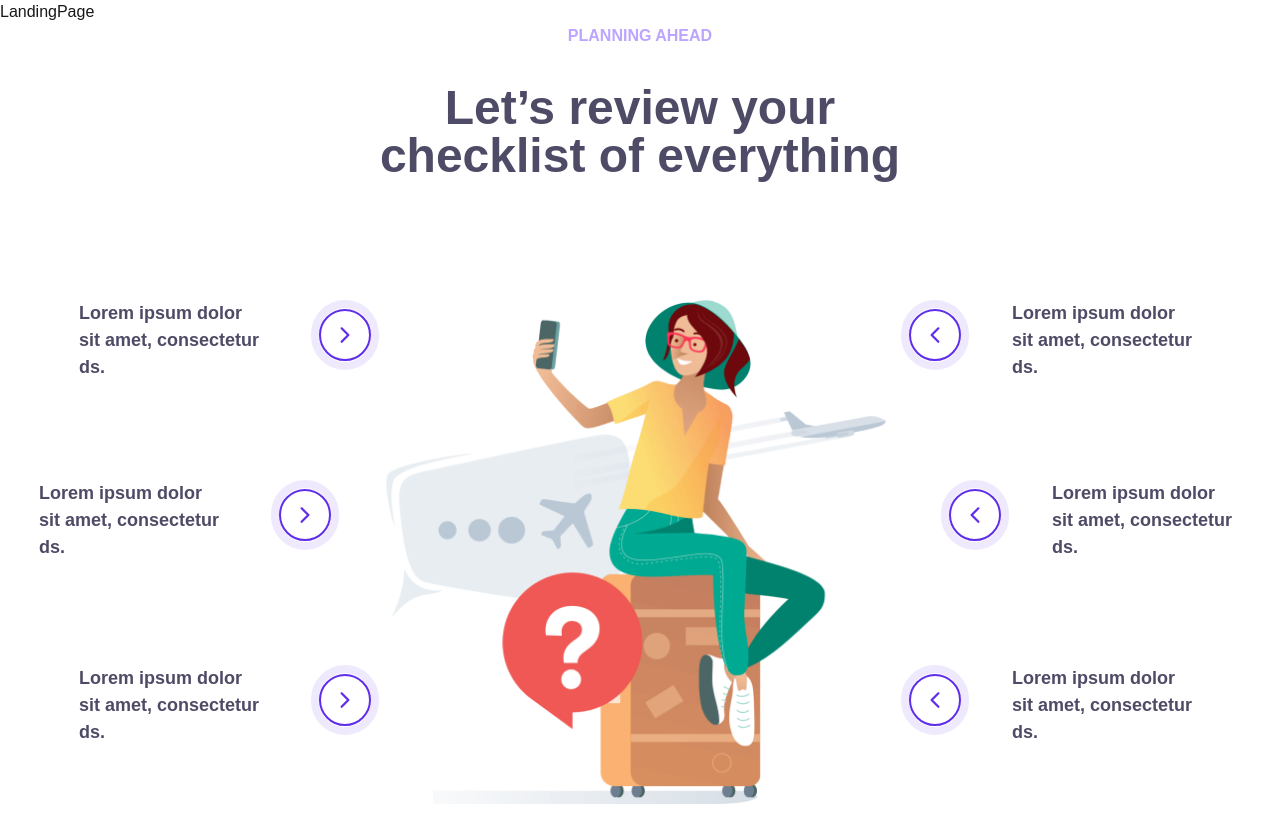
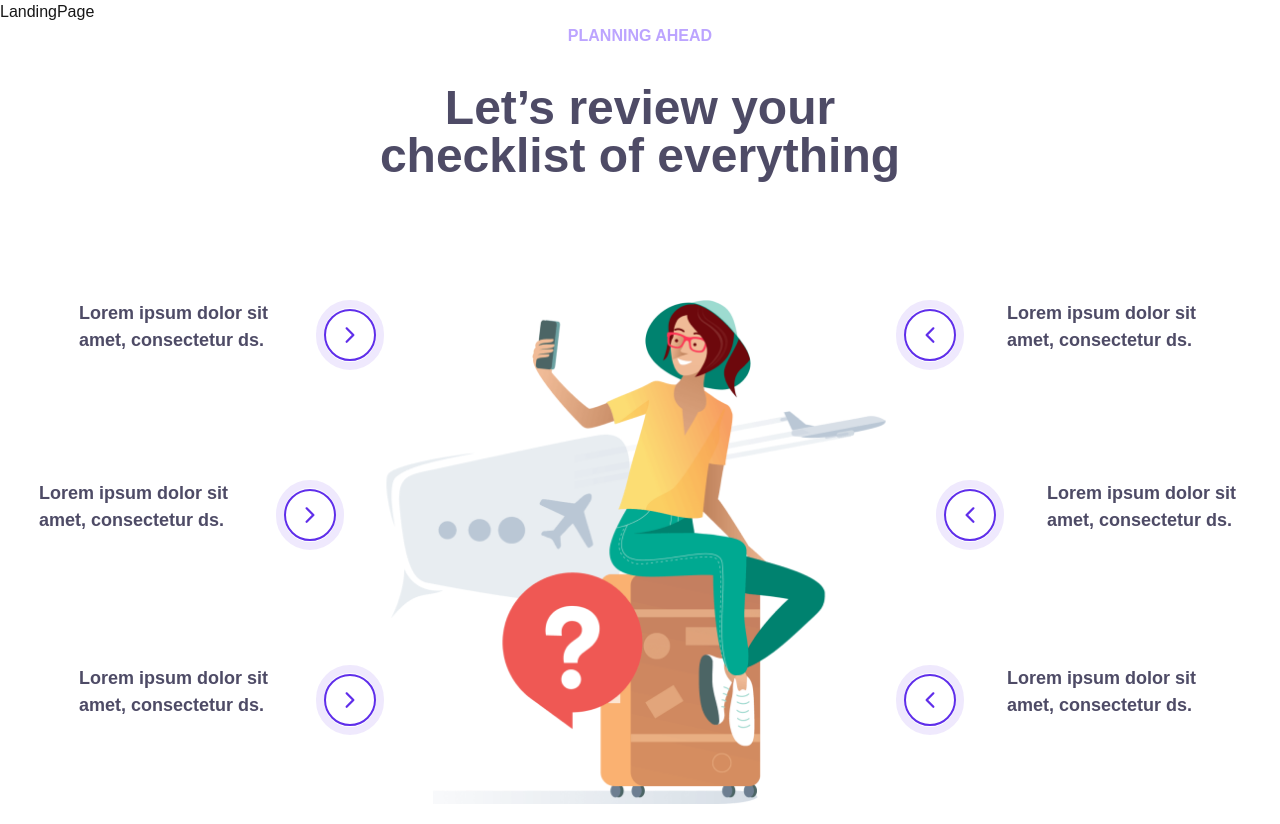
Before and after one commit to Mb-03/travelling-company, a Next.js app: page /en in a window 1280 px wide. Built offline with nearby package versions, Linux system fonts and the light colour scheme.

Commit message:
added hover scale

```diff
--- a/app/[locale]/layout.tsx
+++ b/app/[locale]/layout.tsx
@@ -1,5 +1,5 @@
 import type { Metadata } from "next";
-import { Geist, Geist_Mono } from "next/font/google";
+import { Geist, Geist_Mono, Poppins } from "next/font/google";
 import "./globals.css";
 import { Toaster } from "react-hot-toast";
 import { hasLocale, NextIntlClientProvider } from "next-intl";
@@ -11,6 +11,11 @@ import { QueryProvider } from "@/features/query/QueryProvider";
 const geistSans = Geist({
   variable: "--font-geist-sans",
   subsets: ["latin"],
+});
+const poppins = Poppins({
+  subsets: ["latin"],
+  weight: ["400", "500", "600", "700"],
+  variable: "--font-poppins",
 });
 
 const geistMono = Geist_Mono({
@@ -39,7 +44,7 @@ export default async function RootLayout({
   return (
     <html lang={locale}>
       <body
-        className={`${geistSans.variable} ${geistMono.variable} antialiased`}
+        className={`${geistSans.variable} ${geistMono.variable} ${poppins.variable} antialiased`}
       >
         <NextIntlClientProvider locale={locale}>
           <ThemeProvider attribute="class" defaultTheme="system" enableSystem>
--- a/features/review/components/Location.tsx
+++ b/features/review/components/Location.tsx
@@ -49,13 +49,13 @@ const Location = () => {
     <>
       <Link
         href={LocData[0].href}
-        className="max-w-[300px] min-h-[140px] flex absolute left-[-130px]"
+        className="max-w-[305px] min-h-[140px] flex absolute left-[-130px]"
       >
-        <div className="flex gap-[43px]">
+        <div className="flex gap-[43px] ">
           <p className="font-semibold text-[18px] text-[#4E4B66] ">
             {LocData[0].text}
           </p>
-          <div className=" flex justify-center items-center w-[70px] h-[70px] rounded-full border-[8px] border-[#5F2EEA]/10">
+          <div className=" flex justify-center items-center w-[70px] h-[70px] rounded-full border-[8px] border-[#5F2EEA]/10 hover:scale-125 ease-in-out transition-all duration-300">
             <div className="w-[52px] h-[52px] rounded-full border-[2px] border-[#5F2EEA] flex justify-center items-center">
               <FrontArrow className="max-w-[24px] max-h-[24px] min-w-[24px] min-h-[24px] text-[#602eea] " />
             </div>
@@ -64,13 +64,13 @@ const Location = () => {
       </Link>
       <Link
         href={LocData[1].href}
-        className="max-w-[300px] min-h-[140px] absolute top-[180px] left-[-170px]"
+        className="max-w-[305px] min-h-[140px] absolute top-[180px] left-[-170px]"
       >
-        <div className="flex gap-[43px]">
+        <div className="flex gap-[43px] ">
           <p className="font-semibold text-[18px] text-[#4E4B66] ">
             {LocData[1].text}
           </p>
-          <div className=" flex justify-center items-center w-[70px] h-[70px] rounded-full border-[8px] border-[#5F2EEA]/10">
+          <div className=" flex justify-center items-center w-[70px] h-[70px] rounded-full border-[8px] border-[#5F2EEA]/10 hover:scale-125 ease-in-out transition-all duration-300">
             <div className="w-[52px] h-[52px] rounded-full border-[2px] border-[#5F2EEA] flex justify-center items-center">
               <FrontArrow className="max-w-[24px] max-h-[24px] min-w-[24px] min-h-[24px] text-[#602eea] " />
             </div>
@@ -79,13 +79,13 @@ const Location = () => {
       </Link>
       <Link
         href={LocData[2].href}
-        className="max-w-[300px] min-h-[140px]  absolute top-[365px] left-[-130px]"
+        className="max-w-[305px] min-h-[140px]  absolute top-[365px] left-[-130px]"
       >
         <div className="flex gap-[43px]">
           <p className="font-semibold text-[18px] text-[#4E4B66] ">
             {LocData[2].text}
           </p>
-          <div className=" flex justify-center items-center w-[70px] h-[70px] rounded-full border-[8px] border-[#5F2EEA]/10">
+          <div className=" flex justify-center items-center w-[70px] h-[70px] rounded-full border-[8px] border-[#5F2EEA]/10 hover:scale-125 ease-in-out transition-all duration-300">
             <div className="w-[52px] h-[52px] rounded-full border-[2px] border-[#5F2EEA] flex justify-center items-center">
               <FrontArrow className="max-w-[24px] max-h-[24px] min-w-[24px] min-h-[24px] text-[#602eea] " />
             </div>
@@ -101,10 +101,10 @@ const Location = () => {
 
       <Link
         href={LocData[3].href}
-        className="max-w-[300px] min-h-[140px] absolute right-[-130px] "
+        className="max-w-[305px] min-h-[140px] absolute right-[-130px] "
       >
         <div className="flex gap-[43px]">
-          <div className=" flex justify-center items-center w-[70px] h-[70px] rounded-full border-[8px] border-[#5F2EEA]/10">
+          <div className=" flex justify-center items-center w-[70px] h-[70px] rounded-full border-[8px] border-[#5F2EEA]/10 hover:scale-125 ease-in-out transition-all duration-300">
             <div className="w-[52px] h-[52px] rounded-full border-[2px] border-[#5F2EEA] flex justify-center items-center">
               <BackArrow className="max-w-[24px] max-h-[24px] min-w-[24px] min-h-[24px] text-[#602eea] " />
             </div>
@@ -116,10 +116,10 @@ const Location = () => {
       </Link>
       <Link
         href={LocData[4].href}
-        className="max-w-[300px] min-h-[140px] absolute top-[180px] right-[-170px]"
+        className="max-w-[305px] min-h-[140px] absolute top-[180px] right-[-170px]"
       >
         <div className="flex gap-[43px]">
-          <div className=" flex justify-center items-center w-[70px] h-[70px] rounded-full border-[8px] border-[#5F2EEA]/10">
+          <div className=" flex justify-center items-center w-[70px] h-[70px] rounded-full border-[8px] border-[#5F2EEA]/10 hover:scale-125 ease-in-out transition-all duration-300">
             <div className="w-[52px] h-[52px] rounded-full border-[2px] border-[#5F2EEA] flex justify-center items-center">
               <BackArrow className="max-w-[24px] max-h-[24px] min-w-[24px] min-h-[24px] text-[#602eea] " />
             </div>
@@ -131,10 +131,10 @@ const Location = () => {
       </Link>
       <Link
         href={LocData[5].href}
-        className="max-w-[300px] min-h-[140px] absolute top-[365px] right-[-130px]"
+        className="max-w-[305px] min-h-[140px] absolute top-[365px] right-[-130px]"
       >
         <div className="flex gap-[43px]">
-          <div className=" flex justify-center items-center w-[70px] h-[70px] rounded-full border-[8px] border-[#5F2EEA]/10">
+          <div className=" flex justify-center items-center w-[70px] h-[70px] rounded-full border-[8px] border-[#5F2EEA]/10 hover:scale-125 ease-in-out transition-all duration-300">
             <div className="w-[52px] h-[52px] rounded-full border-[2px] border-[#5F2EEA] flex justify-center items-center">
               <BackArrow className="max-w-[24px] max-h-[24px] min-w-[24px] min-h-[24px] text-[#602eea] " />
             </div>
--- a/features/review/components/ReviewPage.tsx
+++ b/features/review/components/ReviewPage.tsx
@@ -4,7 +4,7 @@ const ReviewPage = () => {
   return (
     <div className="min-h-dvh bg-white">
       <div className="flex justify-center">
-        <div className="max-w-[1250px] max-h-[800px] flex flex-col  ">
+        <div className="max-w-[1250px] max-h-[800px]">
           <div className="max-w-[619px] mx-auto">
             <h3 className="text-[#BCA4FF] font-semibold mb-9 text-center ">
               PLANNING AHEAD
```
